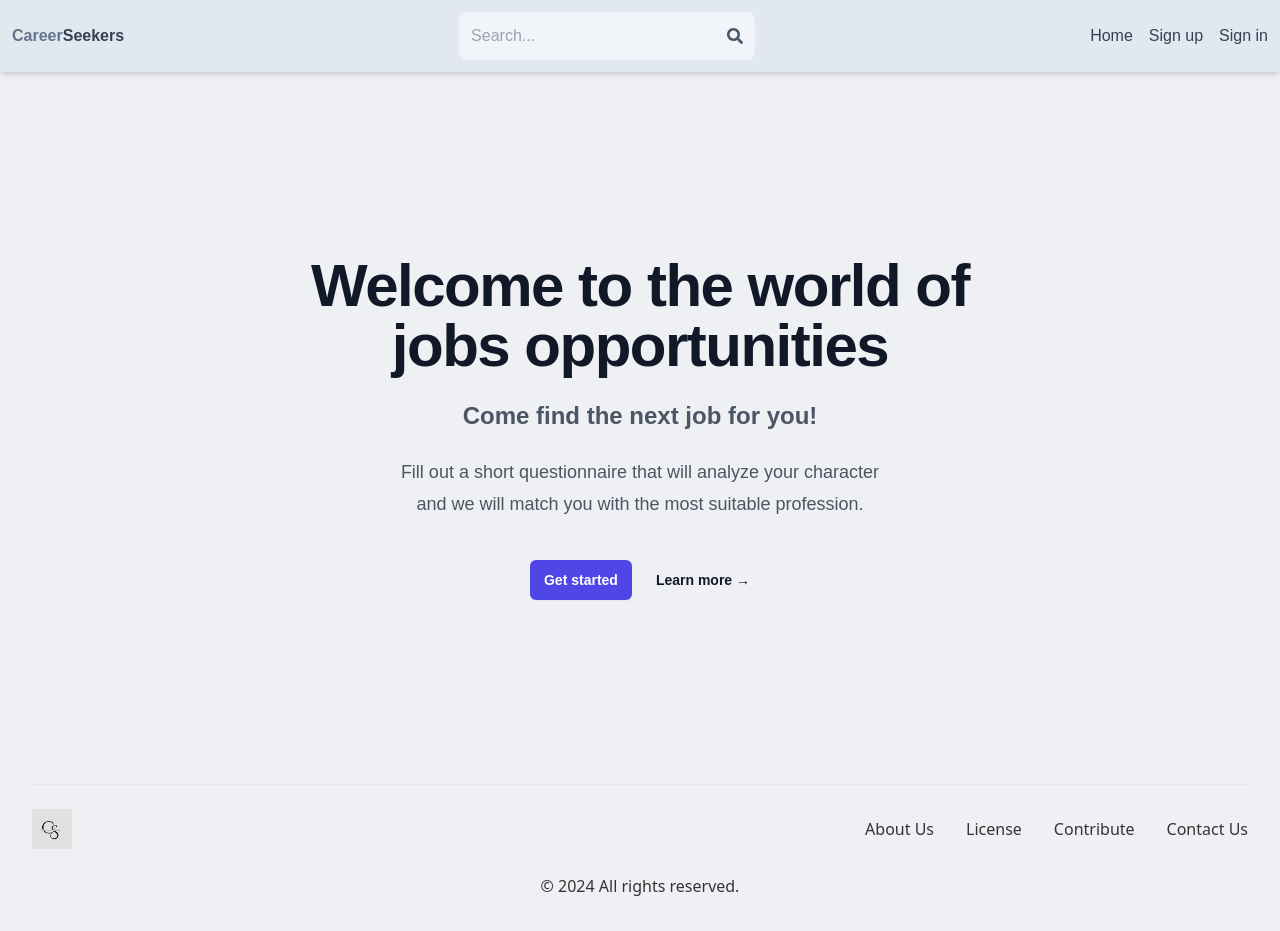
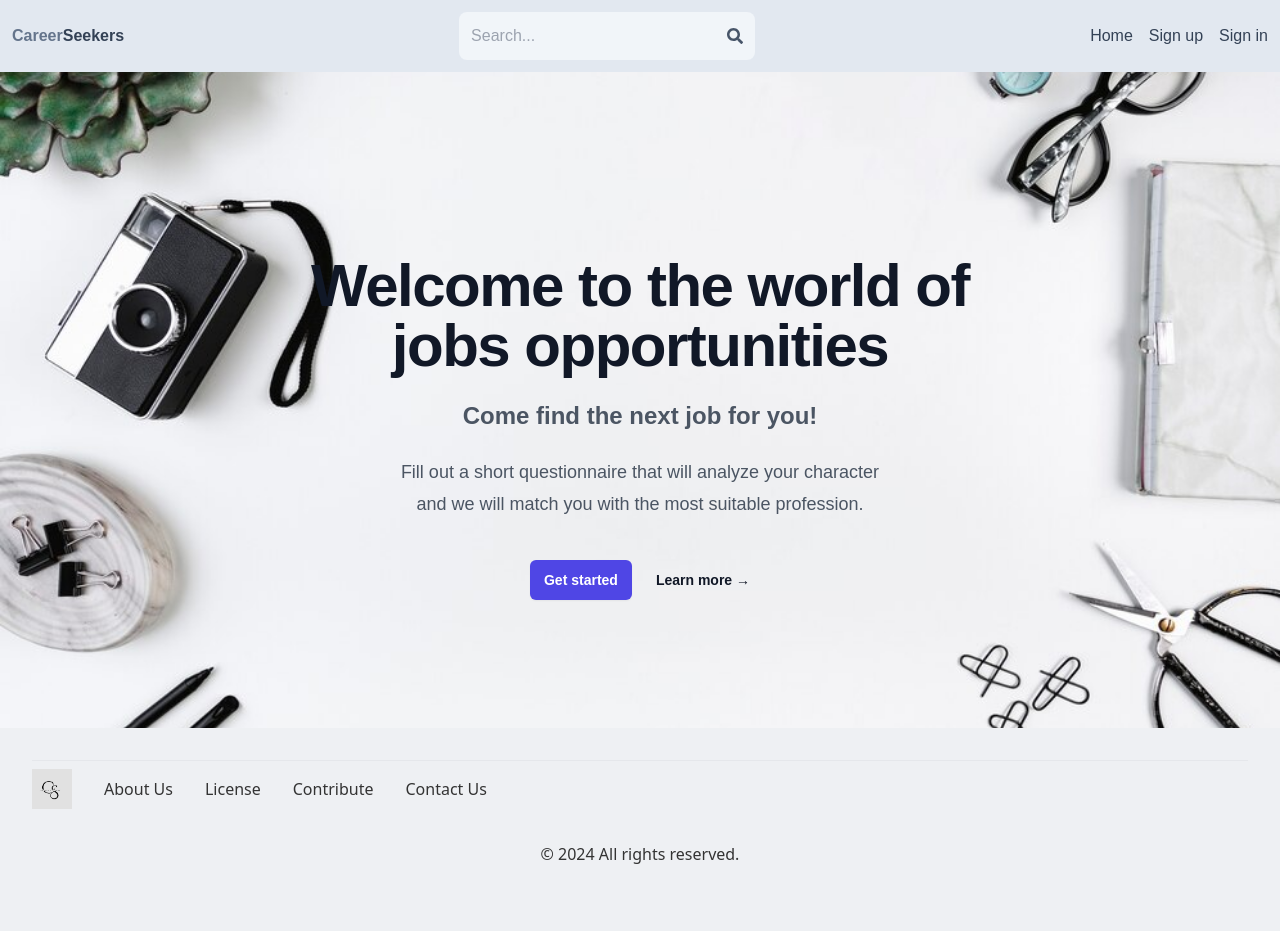
Before and after one commit to MamanDaniel/MITHABTEY-CareerSeekers, a React (Vite) app in the folder CareerSeekers/client/: page /home in a window 1280 px wide. After the commit the page ends 899 px from the top, so only its background shows below. Built offline with nearby package versions, Linux system fonts and the light colour scheme; what tw-elements would draw is missing.

Commit message:
add photo tho home page

```diff
--- a/CareerSeekers/client/src/components/Footer.tsx
+++ b/CareerSeekers/client/src/components/Footer.tsx
@@ -2,11 +2,12 @@ import logo from '../assets/logo.png';
 export default function Footer() {
     return (
         <footer className="w-full p-8 bg-gray-250">
-            <hr className="border-t border-blue-gray-50  my-6" />
+            <hr className="border-t border-blue-gray-50 " />
             <div
                 className="flex flex-row flex-wrap items-center justify-center text-center bg-gray-250 gap-y-6 gap-x-12 md:justify-between">
-                <img src={logo} alt="logo-ct" className="w-10 items-center" />
-                <ul className="flex flex-wrap items-center gap-y-2 gap-x-8">
+
+                <ul className="flex flex-wrap items-center gap-y-2 gap-x-8 ">
+                <img src={logo} alt="logo-ct" className="w-10 items-center my-2" />
                     <li>
                         <a href="#"
                             className="block font-sans text-base antialiased font-normal leading-relaxed transition-colors text-blue-gray-900 hover:text-blue-500 focus:text-blue-500">
--- a/CareerSeekers/client/src/pages/Home.tsx
+++ b/CareerSeekers/client/src/pages/Home.tsx
@@ -1,4 +1,5 @@
 import { useNavigate } from 'react-router-dom';
+import bgImage from '../assets/job.jpg';
 
 export default function Home() {
     const navigate = useNavigate();
@@ -8,7 +9,12 @@ export default function Home() {
     };
 
     return (
-        <div className="bg-gray-250">
+        <div className="bg-gray-250"    style={{
+            backgroundImage: `url(${bgImage})`,
+            backgroundSize: 'cover',
+            backgroundPosition: 'center',
+            backgroundRepeat: 'no-repeat'
+        }} >
             <div className="relative isolate px-6 pt-14 lg:px-8">
                 <div
                     className="absolute inset-x-0 -top-40 -z-10 transform-gpu overflow-hidden blur-3xl sm:-top-80"
```
